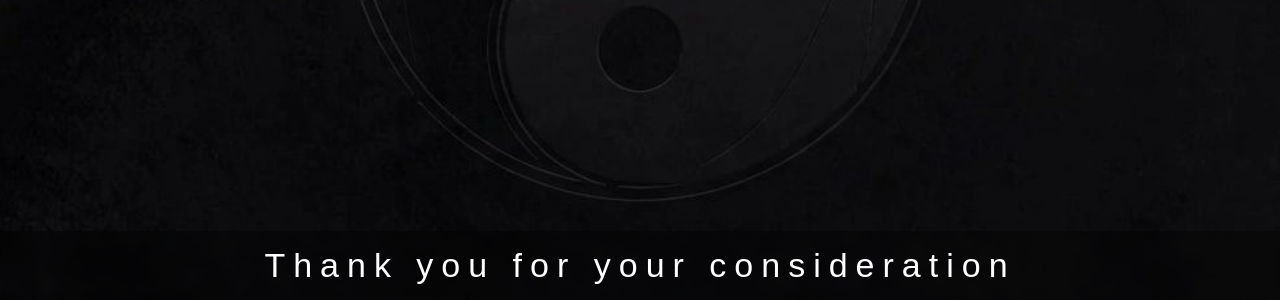
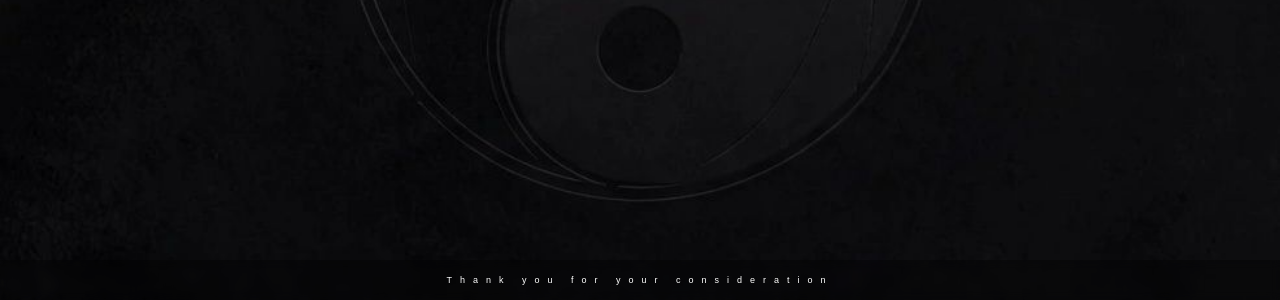
Before and after one commit to don489763-droid/Eiygent, a plain HTML site: page index.html in a window 1280 px wide. Shown: the part 500-800 px from the top of the page. Drawn offline with Linux system fonts and the light colour scheme.

Commit message:
fixed css

```diff
--- a/Eiygent.css
+++ b/Eiygent.css
@@ -20,7 +20,7 @@ html, body {
   color: white;
   text-align: center;
   padding: 15px;
-  font-size: 34px;
+  font-size: 9px;
   letter-spacing: 8px;
 }
 body {
@@ -32,7 +32,7 @@ body {
   background-attachment: fixed;
   min-height: 100vh;
   color: white;
-  font-size: 32px;
+  font-size: 16px;
   text-align: center;
 }
 p {
@@ -65,7 +65,7 @@ h1, header, .header {
 }
 h2 {
   color: #666;
-  font-size: 106px;
+  font-size: 36px;
   margin-top: 5px;
   font-weight: normal;
 }
```
